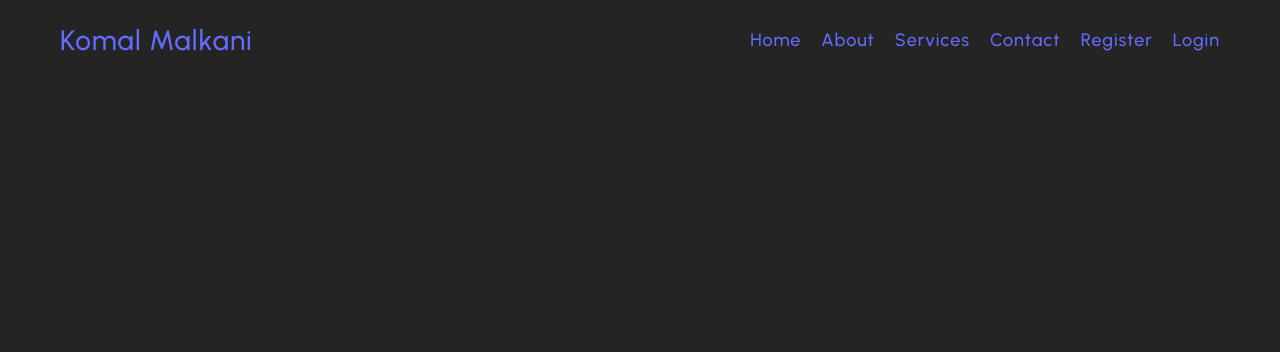
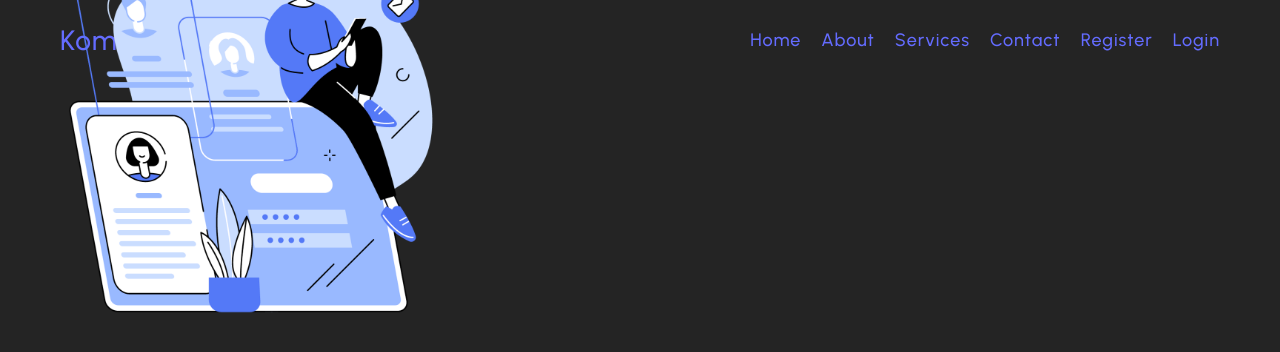
Before and after one commit to Komalmalkani/Mern_Auth_App, a React (Vite) app in the folder client/: page /register in a window 1280 px wide. Shown: the top 352 px of the page. Built offline with nearby package versions, Linux system fonts and the light colour scheme.

Commit message:
Registration page

```diff
--- a/client/src/Pages/Register.jsx
+++ b/client/src/Pages/Register.jsx
@@ -3,6 +3,22 @@ import React from 'react'
 const Register = () => {
   return (
    <>
+   <section>
+    <main>
+      <div className='section-registeration'>
+      <div className='container grid grid-two-cols'>
+      <div className='registeration-image'>
+      <img src='/images/register.png' alt='a girl is trying to do registeration'
+        width="400"
+      />
+
+      </div>
+
+      </div>
+
+      </div>
+    </main>
+   </section>
 
    </>
   )
```
